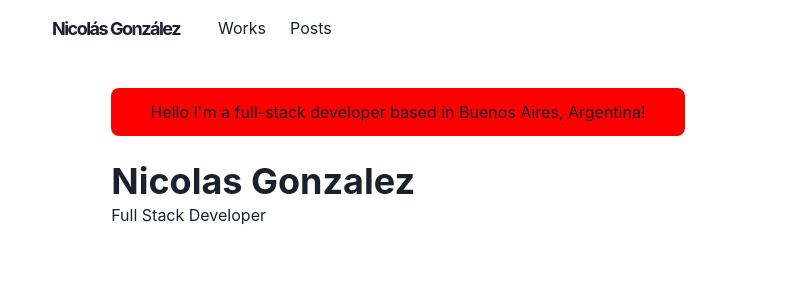
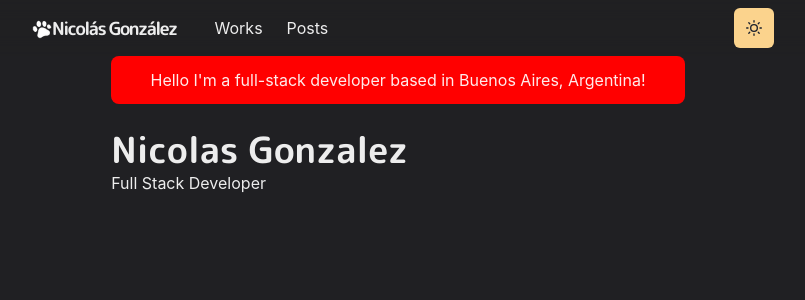
Before and after one commit to nicolasgonzalez98/Portfolio-NicolasGonzalez, a Next.js app: page / in a window 1280 px wide. Shown: the top 300 px of the page, without its empty margins (242-1047 px from the left). Built offline with nearby package versions, Linux system fonts and the light colour scheme.

Commit message:
dark mode and fonts

```diff
--- /dev/null
+++ b/components/fonts.js
@@ -0,0 +1,6 @@
+const Fonts = () => (
+    <style jsx global>{`
+      @import url('https://fonts.googleapis.com/css2?family=M+PLUS+Rounded+1c:wght@300;700&display=swap');
+    `}</style>
+)
+export default Fonts
--- a/components/logo.js
+++ b/components/logo.js
@@ -2,8 +2,7 @@
 import Image from 'next/image'
 import { Text, useColorModeValue } from '@chakra-ui/react'
 import styled from '@emotion/styled'
-import img from "./images/footprint.png";
-
+import img from './images/footprint.png'
 
 const LogoBox = styled.span`
     font-weight: bold;
--- a/components/navbar.js
+++ b/components/navbar.js
@@ -16,6 +16,7 @@
 } from '@chakra-ui/react'
 import { HamburgerIcon } from '@chakra-ui/icons'
 import { IoLogoGithub } from 'react-icons/io5'
+import ThemeToggleButton from "./theme-toggle-button";
 
 const LinkItem = ({href, path, children}) => {
     const active = path === href
@@ -85,6 +86,7 @@
                 </Stack>
 
                 <Box flex={1} align='right'>
+                    <ThemeToggleButton />
                     <Box
                         ml={2}
                         display={{base:'inline-block',md:'none'}}
--- /dev/null
+++ b/components/theme-toggle-button.js
@@ -0,0 +1,17 @@
+import { IconButton, useColorMode, useColorModeValue } from "@chakra-ui/react";
+import { SunIcon, MoonIcon} from '@chakra-ui/icons'
+
+const ThemeToggleButton = () => {
+    const { toggleColorMode } = useColorMode()
+
+    return (
+        <IconButton
+            aria-label="Toggle theme"
+            colorScheme={useColorModeValue('purple', 'orange')}
+            icon={useColorModeValue(<MoonIcon />, <SunIcon />)}
+            onClick={toggleColorMode}
+        ></IconButton>
+    )
+}
+
+export default ThemeToggleButton
--- /dev/null
+++ b/lib/theme.js
@@ -0,0 +1,48 @@
+import { extendTheme } from "@chakra-ui/react";
+import { mode } from '@chakra-ui/theme-tools'
+
+const styles = {
+    global: props => ({
+        body: {
+            bg: mode('#f0e7db', '#202023')(props)
+        }
+    })
+}
+
+const components = {
+    Heading: {
+      variants: {
+        'section-title': {
+          textDecoration: 'underline',
+          fontSize: 20,
+          textUnderlineOffset: 6,
+          textDecorationColor: '#525252',
+          textDecorationThickness: 4,
+          marginTop: 3,
+          marginBottom: 4
+        }
+      }
+    },
+    Link: {
+      baseStyle: props => ({
+        color: mode('#3d7aed', '#ff63c3')(props),
+        textUnderlineOffset: 3
+      })
+    }
+}
+
+const fonts = {
+    heading: "'M PLUS Rounded 1c'"
+}
+
+const colors = {
+    glassTeal: '#88ccca'
+}
+
+const config = {
+    initialColorMode: 'dark',
+    useSystemColorMode: true
+}
+
+const theme = extendTheme({ config, styles, components, fonts, colors })
+export default theme
--- a/pages/_app.js
+++ b/pages/_app.js
@@ -1,11 +1,15 @@
 import { ChakraProvider } from "@chakra-ui/react";
 import Layout from '../components/layouts/main'
+import theme from '../lib/theme'
+import Fonts from "../components/fonts";
 
 const Website = ({ Component, pageProps, router}) => {
     return (
-        <ChakraProvider>
-            <Layout router={router} />
-            <Component {...pageProps} key={router.route}/>
+        <ChakraProvider theme={theme}>
+            <Fonts />
+            <Layout router={router} >
+                <Component {...pageProps} key={router.route}/>
+            </Layout>
         </ChakraProvider>
     )
 }
--- /dev/null
+++ b/pages/_document.js
@@ -0,0 +1,18 @@
+import { ColorModeScript } from '@chakra-ui/react'
+import NextDocument, { Html, Head, Main, NextScript } from 'next/document'
+import theme from '../lib/theme'
+
+export default class Document extends NextDocument {
+  render() {
+    return (
+      <Html lang="en">
+        <Head />
+        <body>
+          <ColorModeScript initialColorMode={theme.config.initialColorMode} />
+          <Main />
+          <NextScript />
+        </body>
+      </Html>
+    )
+  }
+}
```
Also changed, not shown: 1 other file (tests, documents, lock files or other folders).
